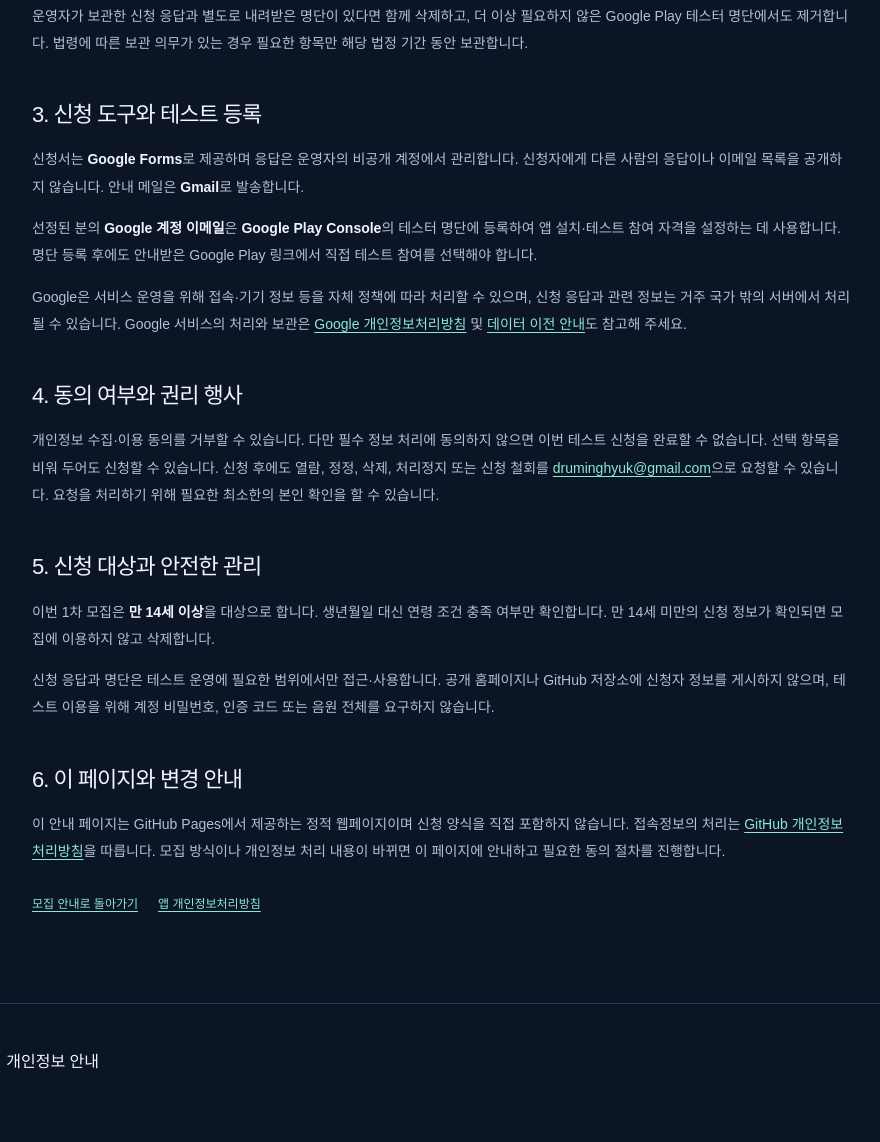
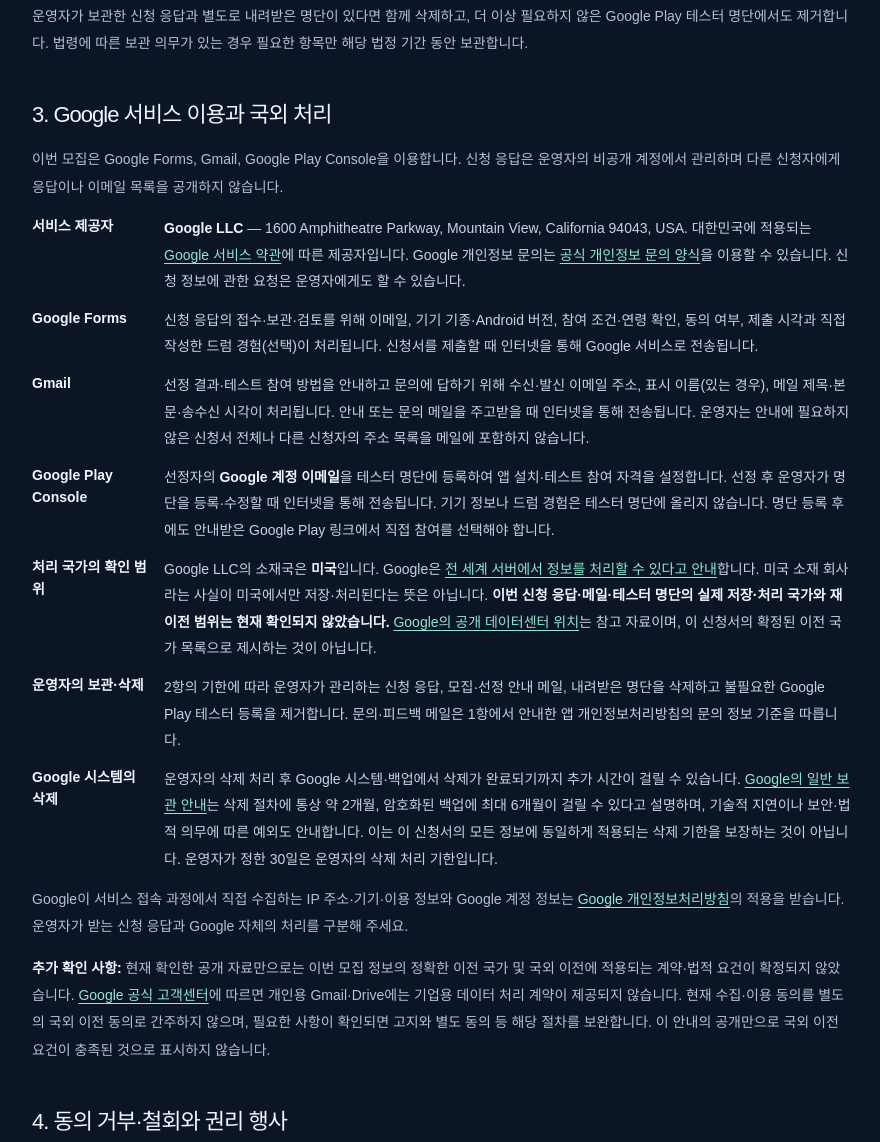
Before and after one commit to yellowdust628/kangminhyuk-website, a plain HTML site: page drumup/testing-privacy.html in a window 1280 px wide. Shown: the part 993-2135 px from the top of the page, without its empty margins (198-1078 px from the left). Before the commit the page ends 2112 px from the top, so only its background shows below. Drawn offline with Linux system fonts and the light colour scheme.

Commit message:
Clarify Google data handling and limits of overseas transfer verification

```diff
--- a/drumup/testing-privacy.html
+++ b/drumup/testing-privacy.html
@@ -16,7 +16,7 @@
   <main id="main" class="legal app-legal testing-policy wrap">
     <div class="eyebrow">DRUMUP / CLOSED TEST</div>
     <h1>테스터 모집<br>개인정보 안내</h1>
-    <p>시행일: <time datetime="2026-11-12">2026년 11월 12일</time><br>운영자: 강민혁 (MIN HYUK KANG)<br>문의 및 개인정보 보호 담당: <a href="mailto:druminghyuk@gmail.com">druminghyuk@gmail.com</a></p>
+    <p>시행일: <time datetime="2026-11-12">2026년 11월 12일</time> · 국외 처리 안내 보완: 2026년 11월 12일<br>운영자: 강민혁 (MIN HYUK KANG)<br>문의 및 개인정보 보호 담당: <a href="mailto:druminghyuk@gmail.com">druminghyuk@gmail.com</a></p>
     <p>이 안내는 홈페이지에서 연결하는 DrumUp 1차 비공개 테스트 신청과 운영에 적용됩니다. 음원과 연습 기록을 기기 안에서 처리하는 앱의 동작은 <a href="./privacy.html">앱 개인정보처리방침</a>에서 별도로 안내합니다.</p>
     <h2>1. 수집 항목과 이용 목적</h2>
     <dl>
@@ -28,12 +28,22 @@
     <h2>2. 보관기간과 삭제</h2>
     <ul><li><strong>미선정자:</strong> 모집 종료 후 30일 이내 삭제합니다.</li><li><strong>선정자:</strong> 테스트 종료 후 30일 이내 삭제합니다.</li><li>위 기간 전이라도 목적을 달성하거나 신청을 철회하여 불필요해진 정보는 지체 없이 삭제합니다.</li></ul>
     <p>운영자가 보관한 신청 응답과 별도로 내려받은 명단이 있다면 함께 삭제하고, 더 이상 필요하지 않은 Google Play 테스터 명단에서도 제거합니다. 법령에 따른 보관 의무가 있는 경우 필요한 항목만 해당 법정 기간 동안 보관합니다.</p>
-    <h2>3. 신청 도구와 테스트 등록</h2>
-    <p>신청서는 <strong>Google Forms</strong>로 제공하며 응답은 운영자의 비공개 계정에서 관리합니다. 신청자에게 다른 사람의 응답이나 이메일 목록을 공개하지 않습니다. 안내 메일은 <strong>Gmail</strong>로 발송합니다.</p>
-    <p>선정된 분의 <strong>Google 계정 이메일</strong>은 <strong>Google Play Console</strong>의 테스터 명단에 등록하여 앱 설치·테스트 참여 자격을 설정하는 데 사용합니다. 명단 등록 후에도 안내받은 Google Play 링크에서 직접 테스트 참여를 선택해야 합니다.</p>
-    <p>Google은 서비스 운영을 위해 접속·기기 정보 등을 자체 정책에 따라 처리할 수 있으며, 신청 응답과 관련 정보는 거주 국가 밖의 서버에서 처리될 수 있습니다. Google 서비스의 처리와 보관은 <a href="https://policies.google.com/privacy?hl=ko" target="_blank" rel="noopener noreferrer">Google 개인정보처리방침</a> 및 <a href="https://policies.google.com/privacy/frameworks?hl=ko" target="_blank" rel="noopener noreferrer">데이터 이전 안내</a>도 참고해 주세요.</p>
-    <h2>4. 동의 여부와 권리 행사</h2>
+    <h2 id="google-processing">3. Google 서비스 이용과 국외 처리</h2>
+    <p>이번 모집은 Google Forms, Gmail, Google Play Console을 이용합니다. 신청 응답은 운영자의 비공개 계정에서 관리하며 다른 신청자에게 응답이나 이메일 목록을 공개하지 않습니다.</p>
+    <dl>
+      <dt>서비스 제공자</dt><dd><strong>Google LLC</strong> — 1600 Amphitheatre Parkway, Mountain View, California 94043, USA. 대한민국에 적용되는 <a href="https://policies.google.com/terms?hl=ko&amp;gl=kr" target="_blank" rel="noopener noreferrer">Google 서비스 약관</a>에 따른 제공자입니다. Google 개인정보 문의는 <a href="https://support.google.com/policies/contact/general_privacy_form" target="_blank" rel="noopener noreferrer">공식 개인정보 문의 양식</a>을 이용할 수 있습니다. 신청 정보에 관한 요청은 운영자에게도 할 수 있습니다.</dd>
+      <dt>Google Forms</dt><dd>신청 응답의 접수·보관·검토를 위해 이메일, 기기 기종·Android 버전, 참여 조건·연령 확인, 동의 여부, 제출 시각과 직접 작성한 드럼 경험(선택)이 처리됩니다. 신청서를 제출할 때 인터넷을 통해 Google 서비스로 전송됩니다.</dd>
+      <dt>Gmail</dt><dd>선정 결과·테스트 참여 방법을 안내하고 문의에 답하기 위해 수신·발신 이메일 주소, 표시 이름(있는 경우), 메일 제목·본문·송수신 시각이 처리됩니다. 안내 또는 문의 메일을 주고받을 때 인터넷을 통해 전송됩니다. 운영자는 안내에 필요하지 않은 신청서 전체나 다른 신청자의 주소 목록을 메일에 포함하지 않습니다.</dd>
+      <dt>Google Play Console</dt><dd>선정자의 <strong>Google 계정 이메일</strong>을 테스터 명단에 등록하여 앱 설치·테스트 참여 자격을 설정합니다. 선정 후 운영자가 명단을 등록·수정할 때 인터넷을 통해 전송됩니다. 기기 정보나 드럼 경험은 테스터 명단에 올리지 않습니다. 명단 등록 후에도 안내받은 Google Play 링크에서 직접 참여를 선택해야 합니다.</dd>
+      <dt>처리 국가의 확인 범위</dt><dd>Google LLC의 소재국은 <strong>미국</strong>입니다. Google은 <a href="https://policies.google.com/privacy/frameworks?hl=ko" target="_blank" rel="noopener noreferrer">전 세계 서버에서 정보를 처리할 수 있다고 안내</a>합니다. 미국 소재 회사라는 사실이 미국에서만 저장·처리된다는 뜻은 아닙니다. <strong>이번 신청 응답·메일·테스터 명단의 실제 저장·처리 국가와 재이전 범위는 현재 확인되지 않았습니다.</strong> <a href="https://datacenters.google/locations/" target="_blank" rel="noopener noreferrer">Google의 공개 데이터센터 위치</a>는 참고 자료이며, 이 신청서의 확정된 이전 국가 목록으로 제시하는 것이 아닙니다.</dd>
+      <dt>운영자의 보관·삭제</dt><dd>2항의 기한에 따라 운영자가 관리하는 신청 응답, 모집·선정 안내 메일, 내려받은 명단을 삭제하고 불필요한 Google Play 테스터 등록을 제거합니다. 문의·피드백 메일은 1항에서 안내한 앱 개인정보처리방침의 문의 정보 기준을 따릅니다.</dd>
+      <dt>Google 시스템의 삭제</dt><dd>운영자의 삭제 처리 후 Google 시스템·백업에서 삭제가 완료되기까지 추가 시간이 걸릴 수 있습니다. <a href="https://policies.google.com/technologies/retention?hl=ko" target="_blank" rel="noopener noreferrer">Google의 일반 보관 안내</a>는 삭제 절차에 통상 약 2개월, 암호화된 백업에 최대 6개월이 걸릴 수 있다고 설명하며, 기술적 지연이나 보안·법적 의무에 따른 예외도 안내합니다. 이는 이 신청서의 모든 정보에 동일하게 적용되는 삭제 기한을 보장하는 것이 아닙니다. 운영자가 정한 30일은 운영자의 삭제 처리 기한입니다.</dd>
+    </dl>
+    <p>Google이 서비스 접속 과정에서 직접 수집하는 IP 주소·기기·이용 정보와 Google 계정 정보는 <a href="https://policies.google.com/privacy?hl=ko" target="_blank" rel="noopener noreferrer">Google 개인정보처리방침</a>의 적용을 받습니다. 운영자가 받는 신청 응답과 Google 자체의 처리를 구분해 주세요.</p>
+    <p><strong>추가 확인 사항:</strong> 현재 확인한 공개 자료만으로는 이번 모집 정보의 정확한 이전 국가 및 국외 이전에 적용되는 계약·법적 요건이 확정되지 않았습니다. <a href="https://support.google.com/policies/answer/9581826?hl=en" target="_blank" rel="noopener noreferrer">Google 공식 고객센터</a>에 따르면 개인용 Gmail·Drive에는 기업용 데이터 처리 계약이 제공되지 않습니다. 현재 수집·이용 동의를 별도의 국외 이전 동의로 간주하지 않으며, 필요한 사항이 확인되면 고지와 별도 동의 등 해당 절차를 보완합니다. 이 안내의 공개만으로 국외 이전 요건이 충족된 것으로 표시하지 않습니다.</p>
+    <h2>4. 동의 거부·철회와 권리 행사</h2>
     <p>개인정보 수집·이용 동의를 거부할 수 있습니다. 다만 필수 정보 처리에 동의하지 않으면 이번 테스트 신청을 완료할 수 없습니다. 선택 항목을 비워 두어도 신청할 수 있습니다. 신청 후에도 열람, 정정, 삭제, 처리정지 또는 신청 철회를 <a href="mailto:druminghyuk@gmail.com">druminghyuk@gmail.com</a>으로 요청할 수 있습니다. 요청을 처리하기 위해 필요한 최소한의 본인 확인을 할 수 있습니다.</p>
+    <p>Google 서비스를 통한 처리를 원하지 않으면 정보를 입력하거나 신청서를 제출하지 않을 수 있습니다. 현재 모집은 이 도구를 이용하므로 이 방식의 신청·테스트 등록을 진행하기 어렵습니다. 신청 후에는 운영자 이메일로 “신청 철회 및 Google 서비스에 보관한 모집 정보 삭제”를 요청할 수 있습니다. 운영자는 불필요한 정보를 삭제하고 테스터 등록을 정리합니다. 테스터 명단에서 제거되면 비공개 테스트 설치·업데이트 자격이 제한될 수 있습니다. 운영자의 삭제로 수신자가 보관한 메일 사본이나 Google의 자체 계정·접속 기록까지 함께 삭제되는 것은 아닙니다.</p>
     <h2>5. 신청 대상과 안전한 관리</h2>
     <p>이번 1차 모집은 <strong>만 14세 이상</strong>을 대상으로 합니다. 생년월일 대신 연령 조건 충족 여부만 확인합니다. 만 14세 미만의 신청 정보가 확인되면 모집에 이용하지 않고 삭제합니다.</p>
     <p>신청 응답과 명단은 테스트 운영에 필요한 범위에서만 접근·사용합니다. 공개 홈페이지나 GitHub 저장소에 신청자 정보를 게시하지 않으며, 테스트 이용을 위해 계정 비밀번호, 인증 코드 또는 음원 전체를 요구하지 않습니다.</p>
```
